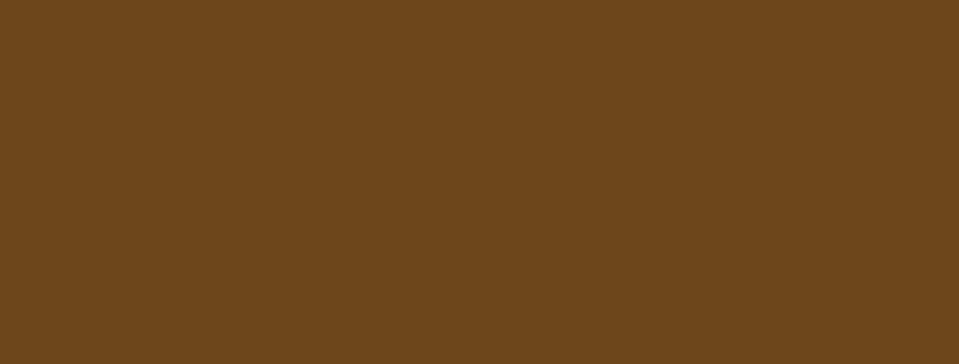
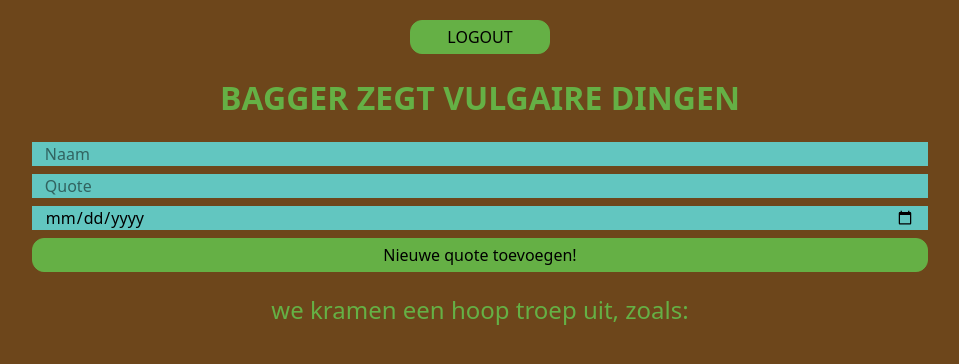
Before and after one commit to S-D-V-A-S-M-V-V-I-C-T-S-S-BAGGER/BAGGER-Vue, a Vue app: page /quotes in a window 1280 px wide. Before the commit this address had no page. Shown: the top 364 px of the page, without its empty margins (160-1119 px from the left). Built offline with nearby package versions, Linux system fonts and the light colour scheme.

Commit message:
feat(quotes): #4 Made the titles and input fields

```diff
--- a/src/assets/base.css
+++ b/src/assets/base.css
@@ -20,8 +20,13 @@ html, body {
 h1 {
   color: var(--color-primary);
   font-size: xx-large;
+  font-weight: bold;
 }
 
+h2 {
+  color: var(--color-primary);
+  font-size: x-large;
+}
 p {
   color: var(--color-blue);
 }
--- a/src/router/index.ts
+++ b/src/router/index.ts
@@ -1,6 +1,7 @@
 import { createRouter, createWebHistory } from 'vue-router'
 import HomeView from '../views/HomeView.vue'
 import Menu from '@/views/Menu.vue'
+import Quotes from '@/views/Quotes.vue'
 
 const router = createRouter({
   history: createWebHistory(import.meta.env.BASE_URL),
@@ -15,6 +16,11 @@ const router = createRouter({
       name: 'sitemap',
       component: Menu,
     },
+    {
+      path: '/quotes',
+      name: 'quotes',
+      component: Quotes,
+    },
   ],
 })
 
--- a/src/views/Menu.vue
+++ b/src/views/Menu.vue
@@ -12,12 +12,12 @@
   <div id="links" class="flex flex-col items-center gap-y-5
                           md:grid md:grid-cols-3 md:grid-rows-3 md:gap-5">
     <h1 class="md:col-start-1 md:col-span-3 md:row-start-1 md:justify-self-center">Links</h1>
-    <BaggerButton >Home/Smoelenboek</BaggerButton>
+    <BaggerButton><router-link :to="{ name: 'home'}">Home/Smoelenboek</router-link></BaggerButton>
     <BaggerButton>Turflijst</BaggerButton>
-    <BaggerButton>Quotes</BaggerButton>
+    <BaggerButton><router-link :to="{ name: 'quotes'}">Quotes</router-link></BaggerButton>
     <BaggerButton>Declaratie indienen</BaggerButton>
     <BaggerButton>Activiteiten planning</BaggerButton>
-    <BaggerButton>Hier</BaggerButton>
+    <BaggerButton><router-link :to="{ name: 'sitemap' }">Hier</router-link></BaggerButton>
   </div>
 
   <div id="api" class="flex flex-col gap-y-3">
--- /dev/null
+++ b/src/views/Quotes.vue
@@ -0,0 +1,56 @@
+<script setup lang="ts">
+  import BaggerButton from '@/components/BaggerButton.vue';
+  import { ref } from 'vue';
+
+  // defining the refs for the quote inputs
+  const name = ref('');
+  const quote = ref('');
+  const date = ref('');
+
+
+</script>
+
+<template>
+
+  <div id="wrapper" class="flex flex-col items-center mx-5 my-5 gap-y-5 text-center">
+
+    <BaggerButton>LOGOUT</BaggerButton>
+
+    <div id="title" class="w-[70vw]">
+      <h1>BAGGER ZEGT VULGAIRE DINGEN</h1>
+    </div>
+
+    <div id="inputs" class="flex flex-col gap-y-2">
+
+      <input id="field" v-model="name" placeholder="Naam" />
+      <input id="field" v-model="quote" placeholder="Quote" />
+      <input id="field" v-model="date" type="date" :placeholder="new Date().toLocaleDateString()"/>
+
+      <BaggerButton>Nieuwe quote toevoegen!</BaggerButton>
+
+    </div>
+
+    <div id="subtitle">
+      <h2>we kramen een hoop troep uit, zoals:</h2>
+    </div>
+
+    <div id="quotes">
+
+
+    </div>
+
+  </div>
+
+
+
+</template>
+
+<style scoped>
+
+  #field {
+    background-color: var(--color-blue);
+    min-width: 70vw;
+    padding: 0 1vw;
+  }
+
+</style>
```
